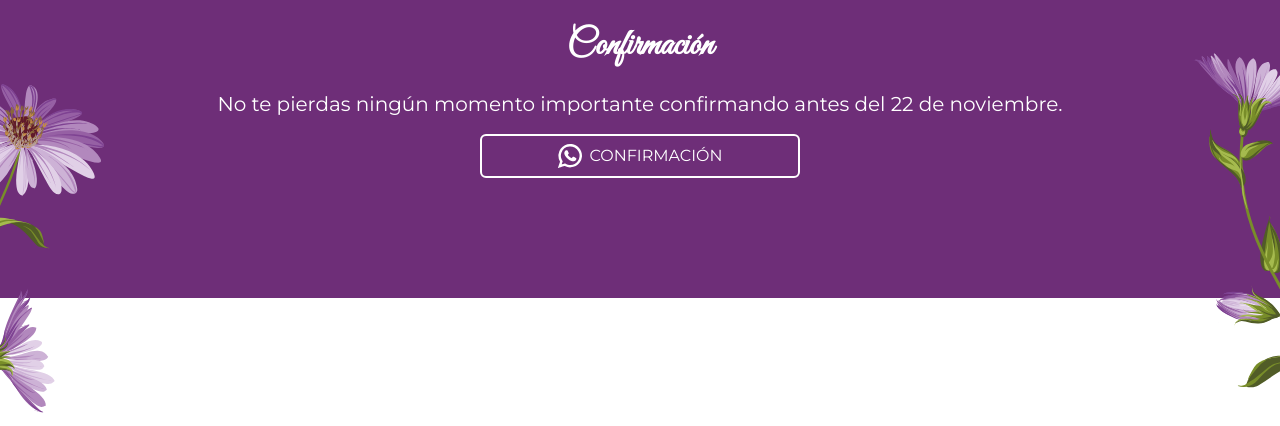
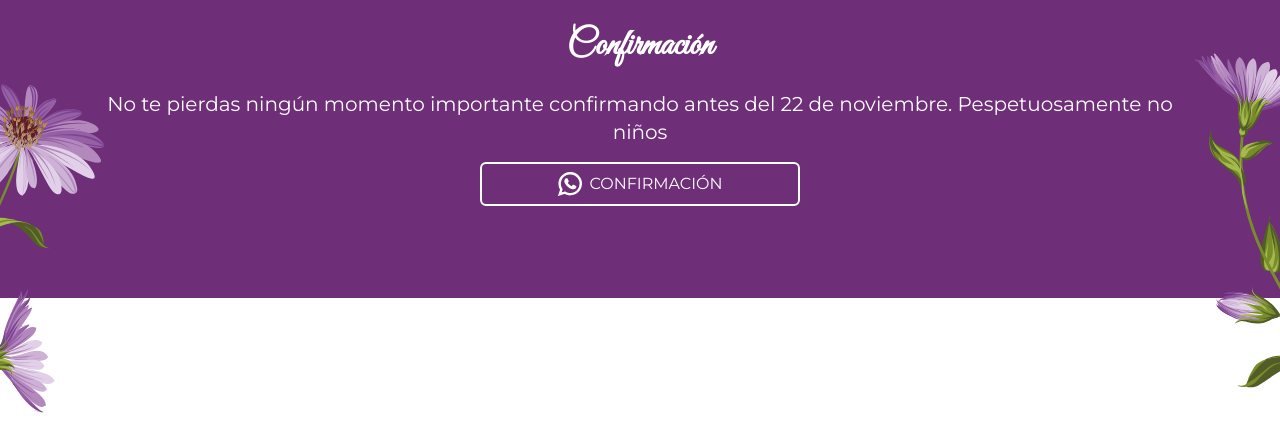
Before and after one commit to gelipundio/misXVDemo1, a website: page src/index.html in a window 1280 px wide. Shown: the part 2362-2788 px from the top of the page. Drawn offline with Linux system fonts and the light colour scheme.

Commit message:
Update index.html
se agrego linea de texto en sección de confirmación.

```diff
--- a/src/index.html
+++ b/src/index.html
@@ -295,7 +295,7 @@
           </h2>
           <p class="text-base md:text-xl textoDescriptivo">
             No te pierdas ningún momento importante confirmando antes del 22 de
-            noviembre.
+            noviembre. Pespetuosamente no niños
           </p>
           <button
             onclick="abrirWhatsApp()"
```
